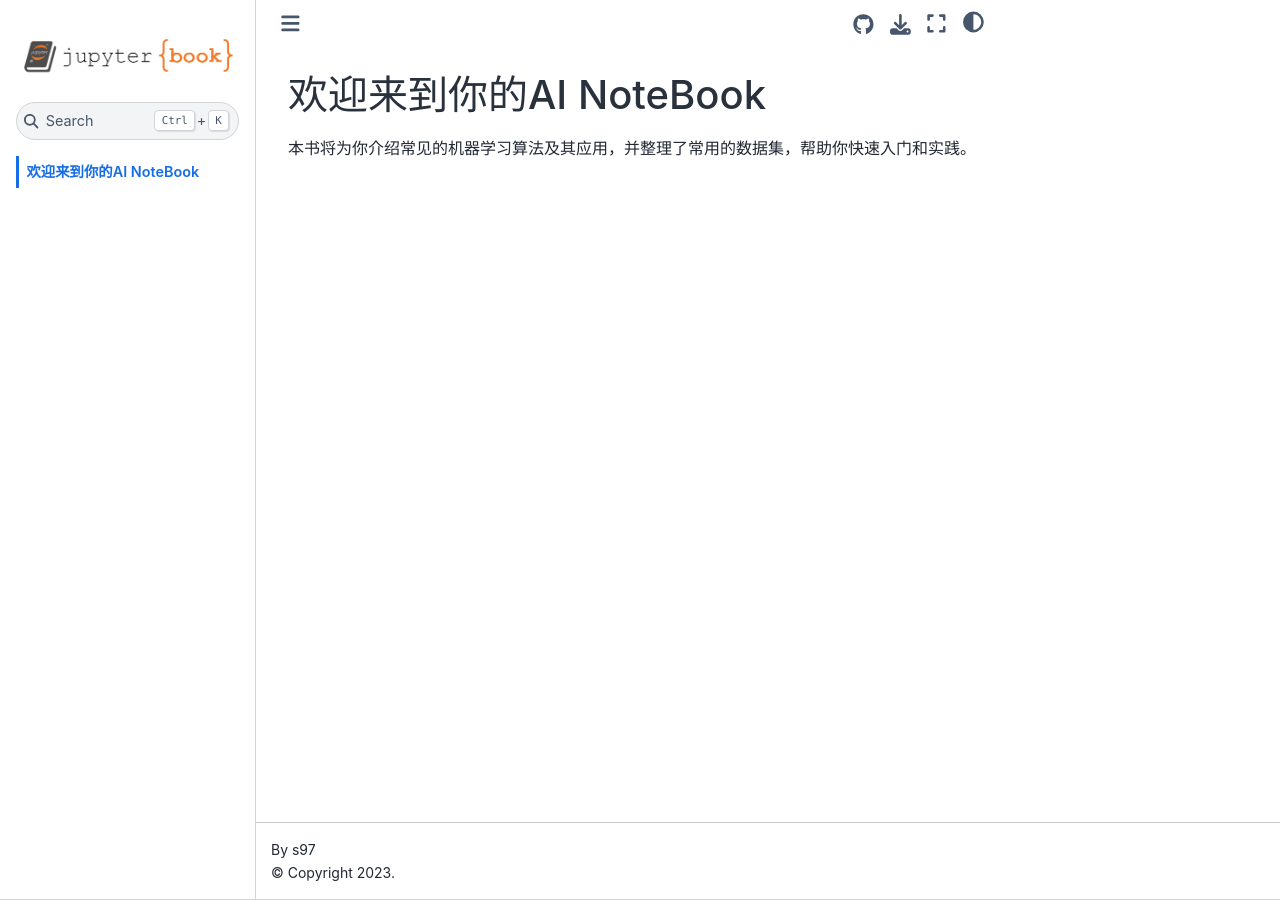
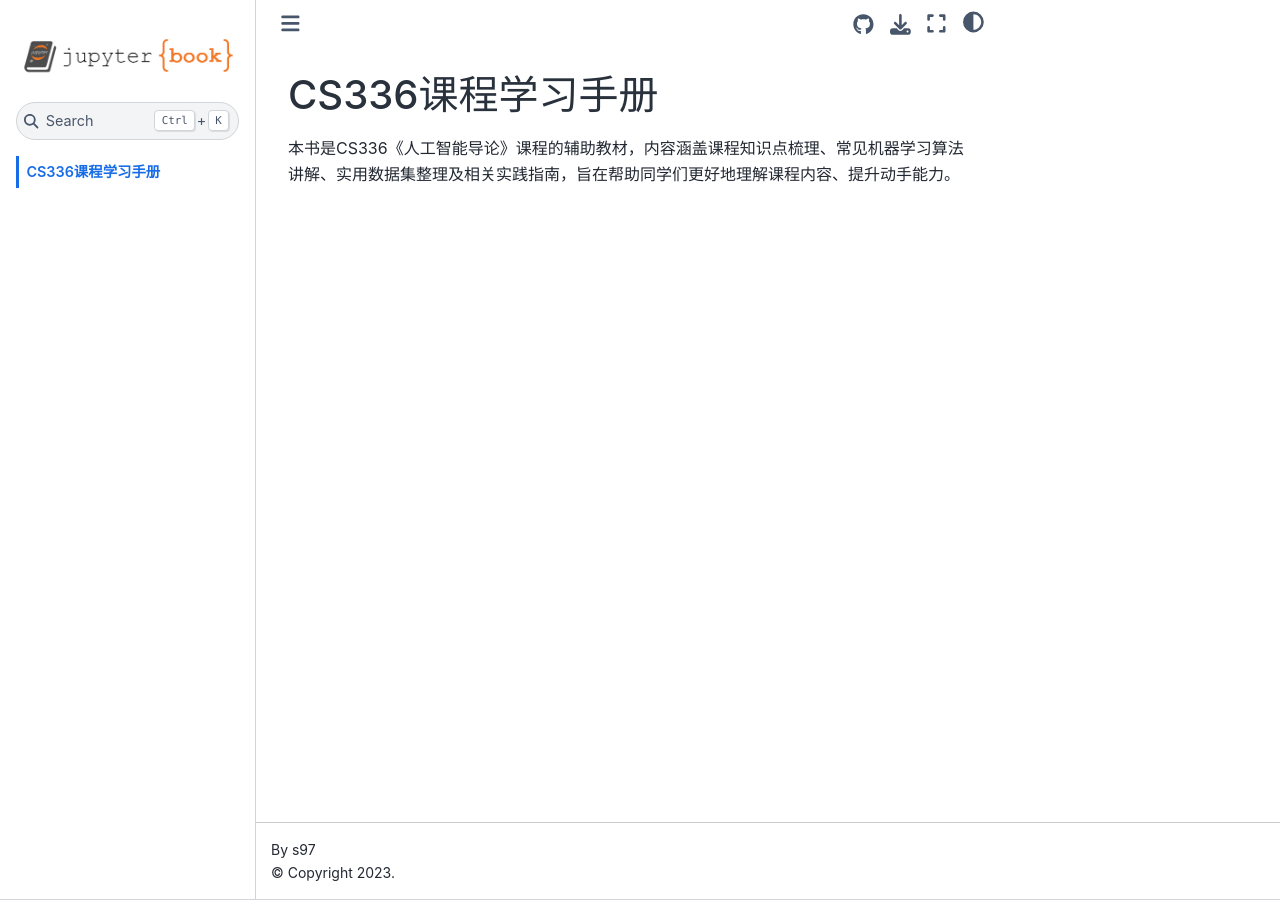
Before and after one commit to helloooooooooooooo97/cs336, a Jupyter Book: the page built from intro.md, in a window 1280 px wide. Built offline with Jupyter Book 1.0.4 settings and Sphinx 7.4.7 and the Sphinx Book theme 1.1.4, drawn with Linux system fonts in a browser that asks for light colours; pages that are not in the unit, such as notebooks, are missing from menus; comment, search, counter and statistics services are not loaded.

Commit message:
更新了配置文件中的书籍在线地址，新增了DAY0课程介绍与资料部分，修改了DAY1章节的文件路径，添加了makefile以支持构建和打开生成的HTML文件，更新了依赖项，新增了DAY0和DAY1的Jupyter笔记本内容。

````diff
--- a/_config.yml
+++ b/_config.yml
@@ -21,7 +21,7 @@
 
 # Information about where the book exists on the web
 repository:
-  url: https://github.com/executablebooks/jupyter-book  # Online location of your book
+  url: https://github.com/helloooooooooooooo97/cs336  # Online location of your book
   path_to_book: docs  # Optional path to your book, relative to the repository root
   branch: master  # Which branch of the repository should be used when creating links (optional)
 
@@ -30,3 +30,8 @@
 html:
   use_issues_button: true
   use_repository_button: true
+
+sphinx:
+  config:
+    html_js_files:
+    - https://cdnjs.cloudflare.com/ajax/libs/require.js/2.3.4/require.min.js
--- a/_toc.yml
+++ b/_toc.yml
@@ -2,7 +2,9 @@
 root: intro
 parts:
 parts:
+  - caption: DAY0-课程介绍与资料
+    chapters:
+      - file: note/day0
   - caption: DAY1-大模型基础
     chapters:
-      - file: note/day1_note
-      - file: note/day1_code
+      - file: note/day1
--- a/intro.md
+++ b/intro.md
@@ -1,6 +1,6 @@
-# 欢迎来到你的AI NoteBook
+# CS336课程学习手册
 
-本书将为你介绍常见的机器学习算法及其应用，并整理了常用的数据集，帮助你快速入门和实践。
+本书是CS336《人工智能导论》课程的辅助教材，内容涵盖课程知识点梳理、常见机器学习算法讲解、实用数据集整理及相关实践指南，旨在帮助同学们更好地理解课程内容、提升动手能力。
 
 ```{tableofcontents}
 ```
````
Also changed, not shown: 3 other files.
